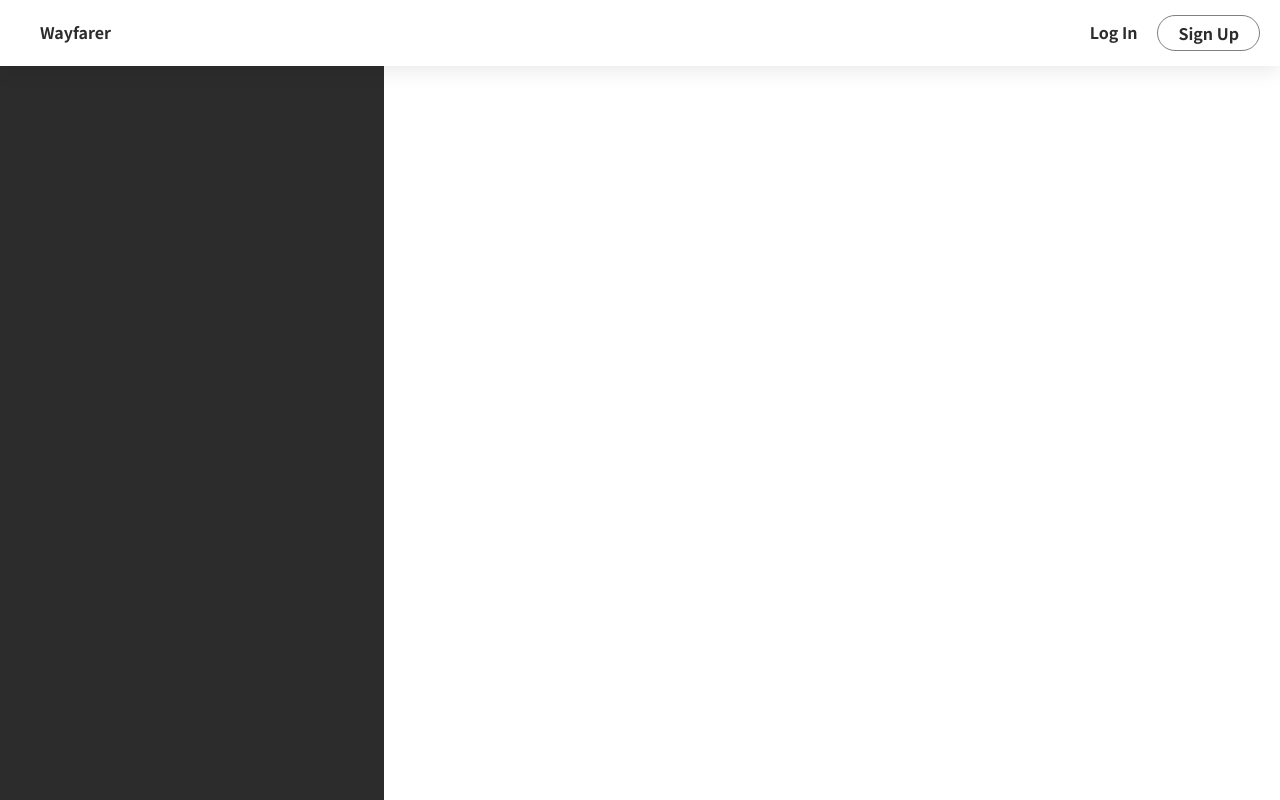
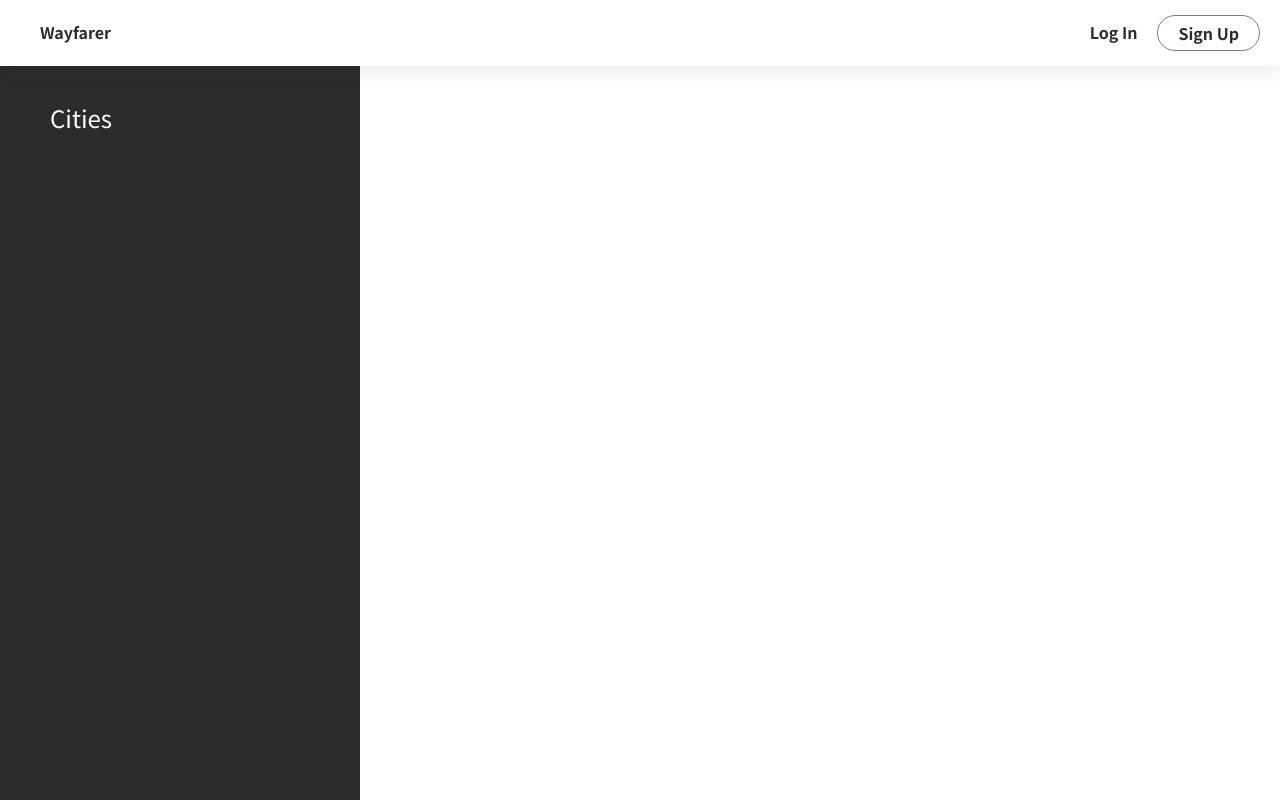
Before and after one commit to isaiahcolson/travel-community, a Django app: page /cities/ in a window 1280 px wide. Run offline with Django 3.2, Linux system fonts and the light colour scheme; data that the repository does not hold is empty; some libraries are stand-ins or nearby versions.

Commit message:
city nav styling with link styling

```diff
--- a/main_app/static/css/styles.css
+++ b/main_app/static/css/styles.css
@@ -453,9 +453,37 @@ input[type=submit]:hover {
 
 
 /* SECTION city details and show pages */
-.cities-list {
+.cities-list-container {
     background-color: var(--dark);
     height: 100vh;
-    width: 30vw;
+    width: 360px;
     position: absolute;
 }
+
+.cities-list-container h2 {
+    margin: 0;
+    padding: 0;
+    color: var(--light);
+    font-weight: 400;
+    padding-left: 25px;
+}
+
+.cities-list {
+    padding: 100px 25px;
+}
+
+.city-name {
+    background-color: var(--accent);
+    padding: 10px;
+    margin: 10px 0;
+    border: none;
+    border-radius: 10px;
+}
+
+.cities-list a {
+    font-size: 2em;
+    font-weight: 900;
+    text-decoration: none;
+    color: var(--light);
+    /* width: 320px; */
+}
--- a/main_app/templates/city.html
+++ b/main_app/templates/city.html
@@ -2,23 +2,9 @@
 {% block content %}
 
 
-
-  <div class="cities-list">
-
-  </div>
+  {% include './partials/city_nav.html' %}
 
   <div class="city-posts">
-
-    {% for city in city %}
-    <div>
-      <a href="{% url 'city_detail' city.id %}">
-        <div>
-        {{ city.name }}
-
-        </div>
-      </a>
-    </div>
-  {% endfor %}
 
   </div>
 
--- a/main_app/templates/city/detail.html
+++ b/main_app/templates/city/detail.html
@@ -1,5 +1,8 @@
 {% extends 'base.html' %}
 {% block content %}
+
+
+
 
 <div class="profile-body">
       <div class="user-articles">
--- /dev/null
+++ b/main_app/templates/partials/city_nav.html
@@ -0,0 +1,16 @@
+<div class="cities-list-container">
+    <div class="cities-list">
+
+        <h2>Cities</h2>
+        {% for city in city %}
+            <div>
+                <a href="{% url 'city_detail' city.id %}">
+                    <div class="city-name">
+                    {{ city.name }}
+                    </div>
+                </a>
+            </div>
+        {% endfor %}
+
+    </div>
+</div>
```
